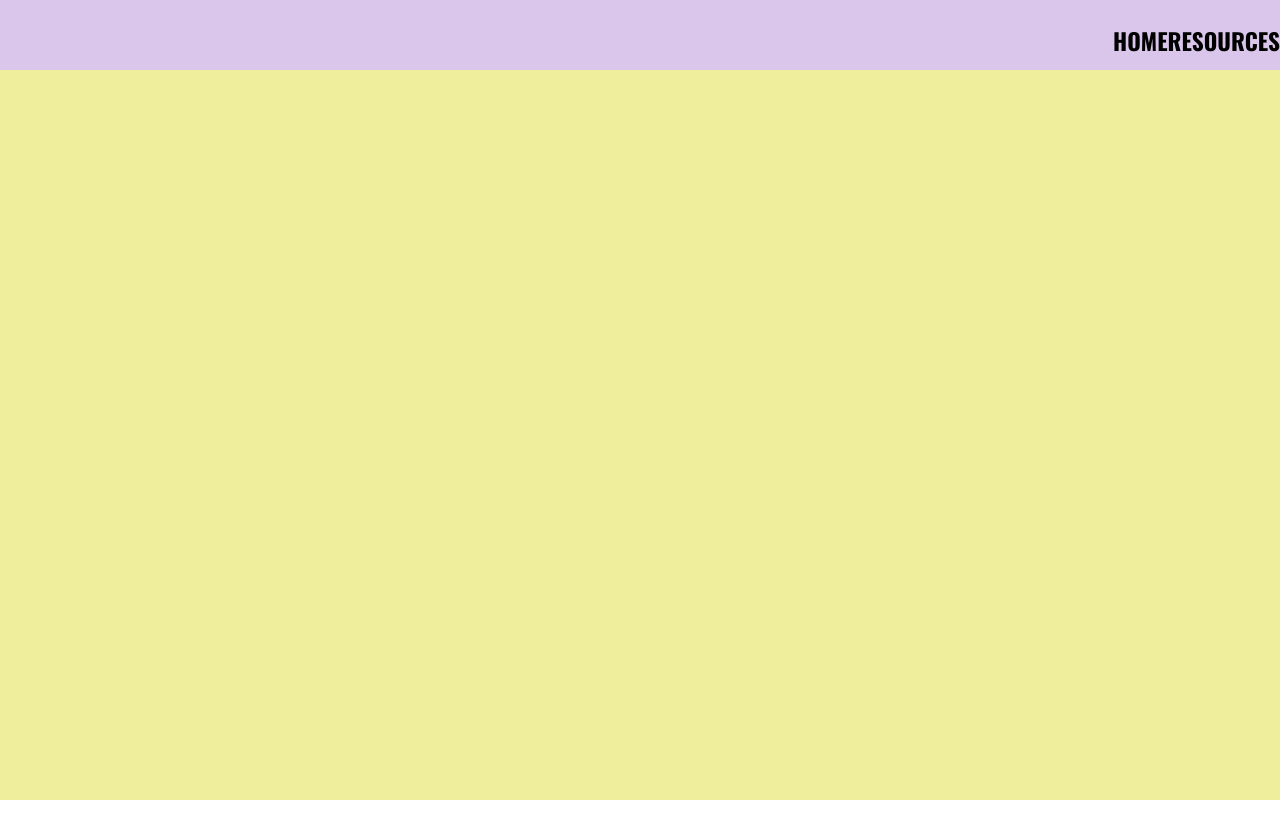
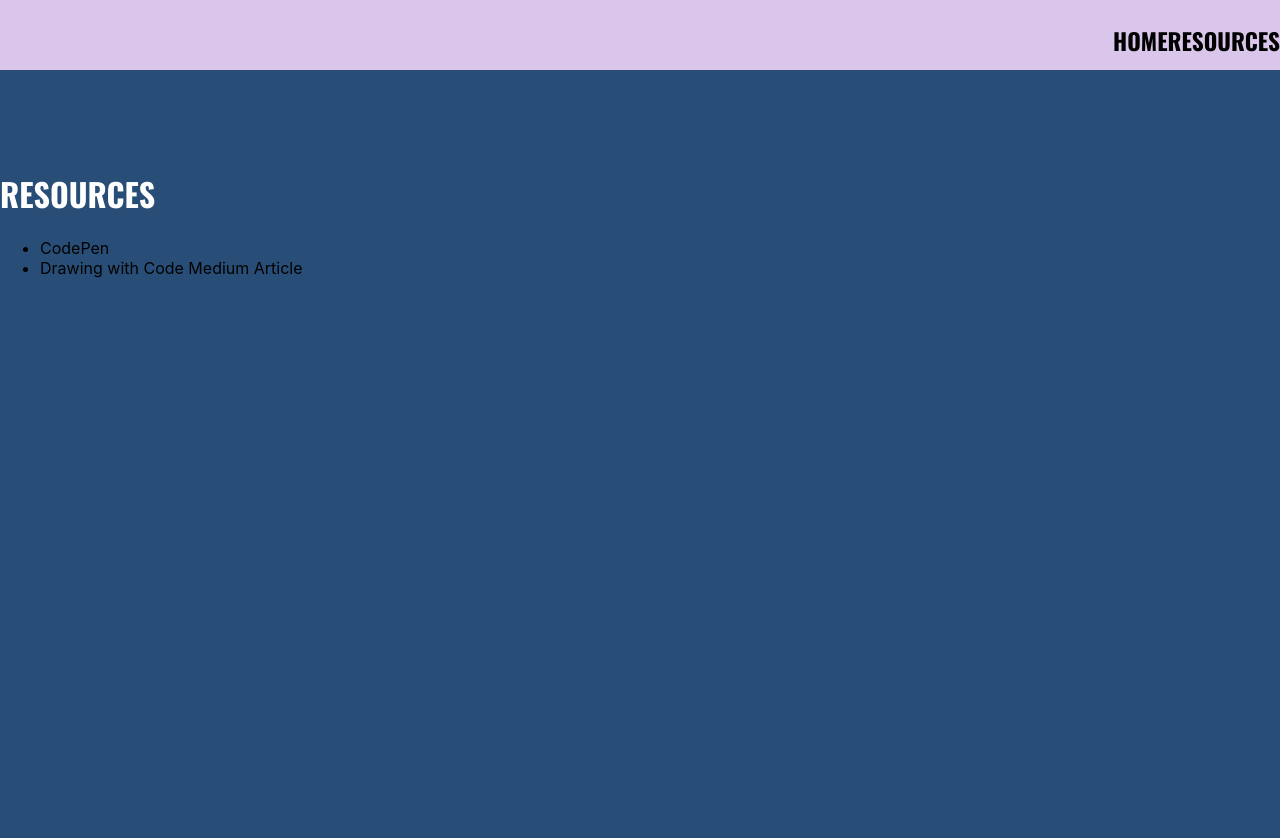
Before and after one commit to AnniePawl/Drawing-With-Code, a React (Create React App) app: page / in a window 1280 px wide. Shown: the top 838 px of the page. Before the commit the page ends 800 px from the top, so only its background shows below. Built offline with nearby package versions, Linux system fonts and the light colour scheme.

Commit message:
resources component in progress

```diff
--- a/src/components/landingPage/landingPage.js
+++ b/src/components/landingPage/landingPage.js
@@ -1,11 +1,19 @@
 import React from 'react';
 import './styles/landingPage.scss'
 import Navbar from '../navbar/navbar';
+import Resources from '../resources/resources'
 
 function LandingPage() {
 	return (
 		<div className = 'landing_page_container'>
 			<Navbar />
+
+      {/* Resources Container */}
+      <div id="resources" className='resources__section'>
+        <Resources/>
+      </div>
+
+
 		</div>
 	);
 }
--- /dev/null
+++ b/src/components/resources/resources.js
@@ -0,0 +1,19 @@
+import React from 'react';
+import './styles/resources.scss'
+
+
+function Resources() {
+  return(
+    <div className='resources__container'>
+      <div className= 'resources__content'>
+      <h1 className = 'resources__heading'>Resources</h1>
+      <ul>
+        <li>CodePen</li>
+        <li>Drawing with Code Medium Article </li>
+      </ul>
+      </div>
+    </div>
+  )
+}
+
+export default Resources
--- /dev/null
+++ b/src/components/resources/styles/resources.scss
@@ -0,0 +1,20 @@
+$background-color:#284e77;
+$font-color: white;
+
+.resources__container {
+  height: 100vh;
+  width: 100vw;
+  display:flex;
+  flex-direction: column;
+  // justify-content: space-between;
+  background-color: $background-color;
+}
+
+.resources__heading {
+
+  font-family: "Oswald", sans-serif;
+  margin-top: 100px;
+  text-transform: uppercase;
+  font-weight: 800;
+  color: $font-color;
+}
```
